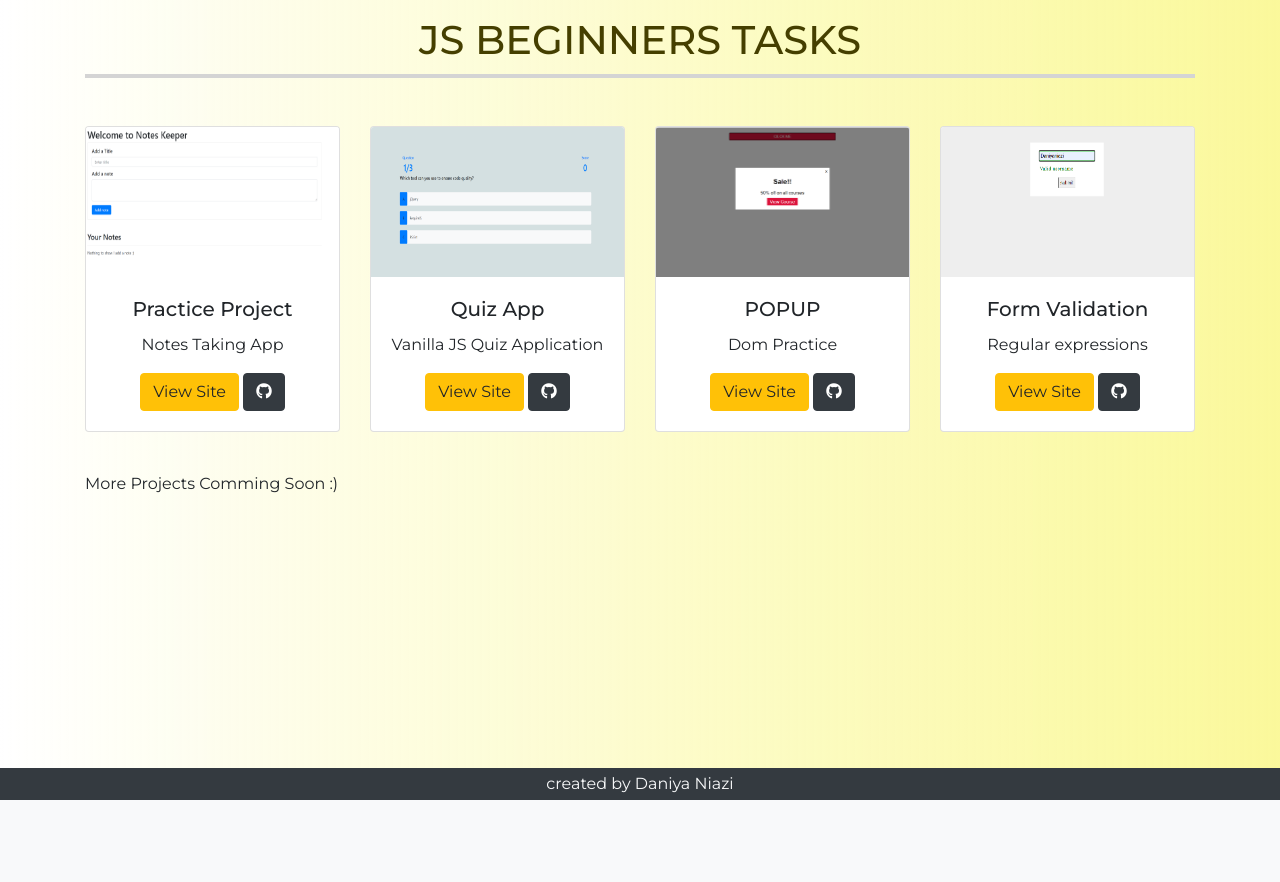
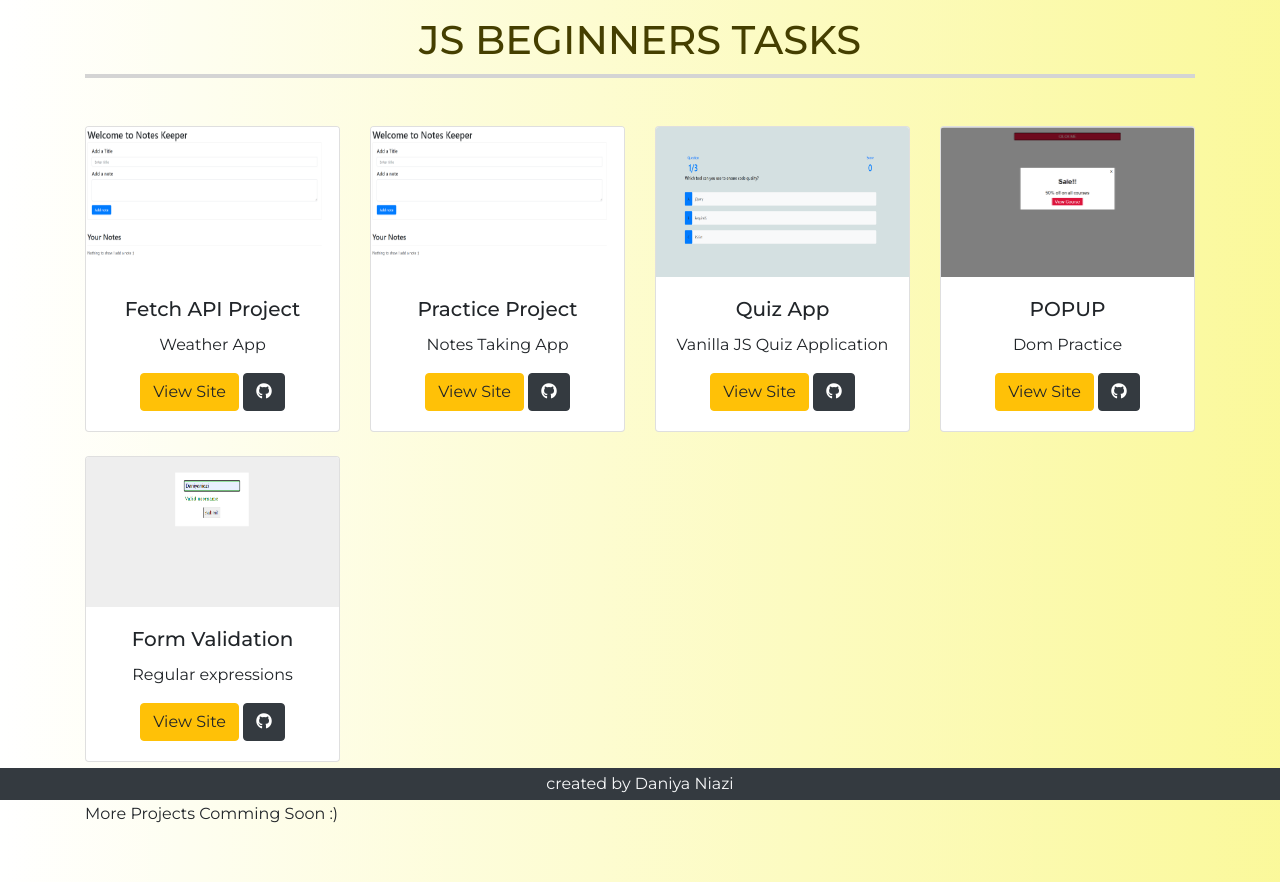
Before and after one commit to daniyaniazi/JavaScript, a plain HTML site: page index.html in a window 1280 px wide. Before the commit the page ends 800 px from the top, so only its background shows below. Drawn offline with nearby package versions, Linux system fonts and the light colour scheme.

Commit message:
Update index.html

```diff
--- a/index.html
+++ b/index.html
@@ -17,7 +17,18 @@
         <h1 class="heading text-center " id="portfolio"> JS BEGINNERS TASKS</h1>
         <div class="m-5"></div>
         <div class="row text-center">
+<div class="col-md-6 col-lg-3 mb-4">
 
+                <div class="card ">
+                    <img class="card-img-top portimg" src="ModernJavaScript2020/images/nts.PNG" alt="Card image">
+                    <div class="card-body">
+                        <h5 class="card-title">Fetch API Project</h5>
+                        <p class="card-text">Weather App </p>
+                        <a href="ModernJavaScript2020/weatherApp/index.html" class="btn btn-warning" target="_blank">View Site</a>
+                        <a href="https://github.com/daniyaniazi/JavaScript/tree/master/ModernJavaScript2020/weatherApp" class="btn btn-dark" target="_blank"><i class=" fab fa-github   "></i></a>
+                    </div>
+                </div>
+            </div>
             <div class="col-md-6 col-lg-3 mb-4">
 
                 <div class="card ">
```
